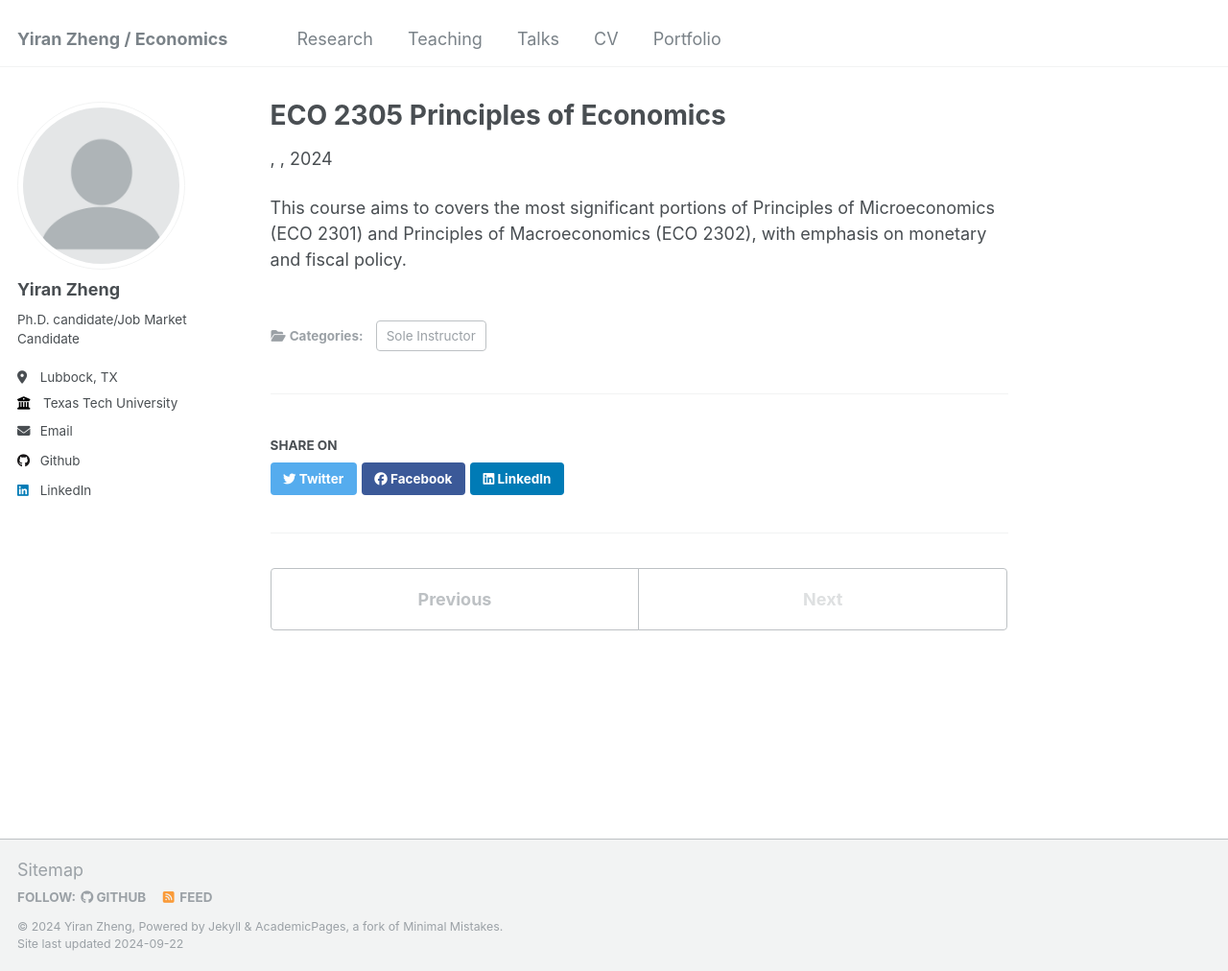
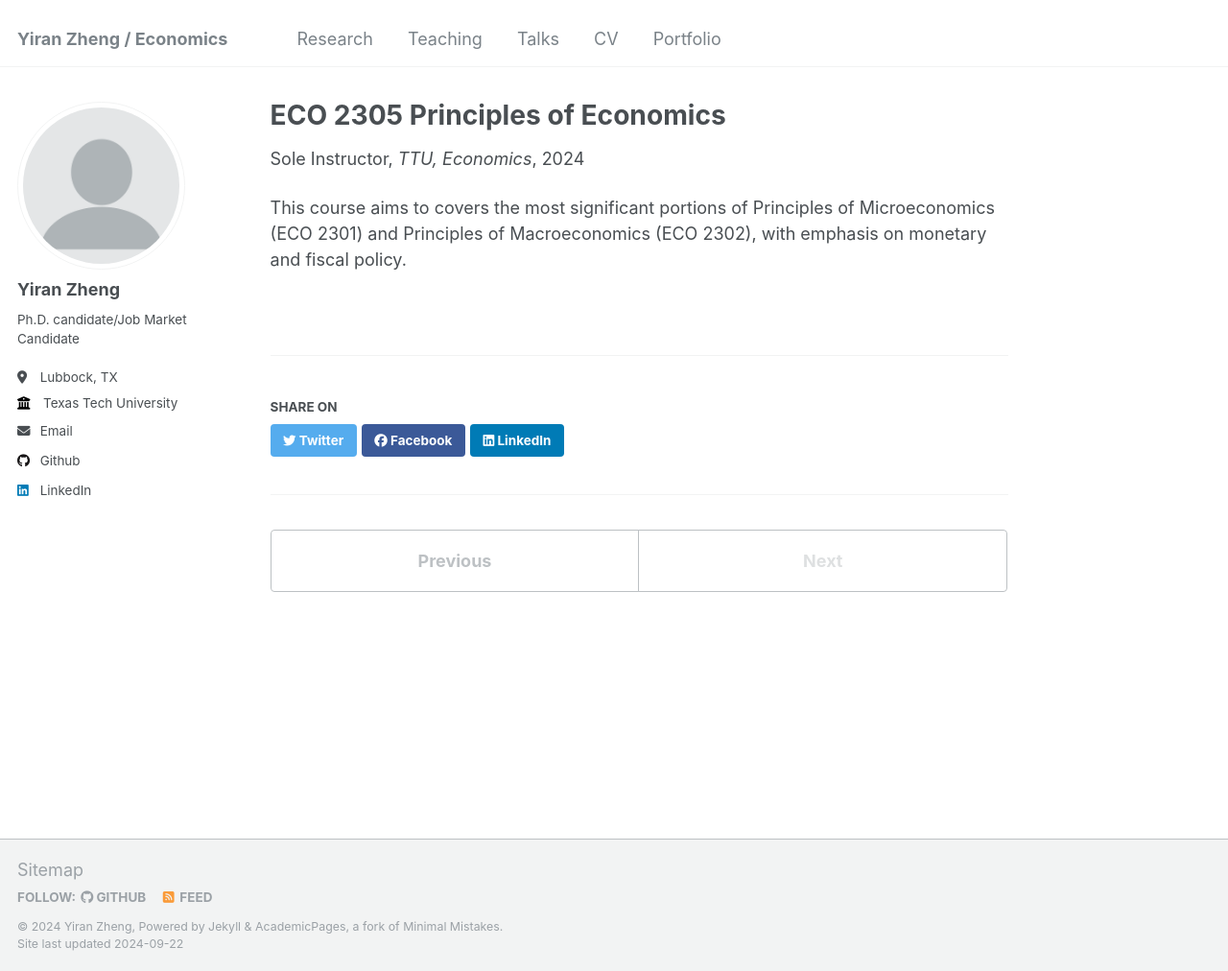
Before and after one commit to yiran-zheng/yiran-zheng.github.io, a Jekyll site: the page built from _teaching/2023Fall-2024Fall-teaching-1.md, in a window 1280 px wide and 1012 px high. Shown: the whole window at 96% size. Built offline with Jekyll 4.4.1, drawn with Linux system fonts in a browser that asks for light colours; a file with an impossible date is left out; part of the change alters nothing that is shown.

Commit message:
Update 2023Fall-2024Fall-teaching-1.md

```diff
--- a/_teaching/2023Fall-2024Fall-teaching-1.md
+++ b/_teaching/2023Fall-2024Fall-teaching-1.md
@@ -1,11 +1,10 @@
 ---
 title: "ECO 2305 Principles of Economics"
 collection: teaching
-category: Sole Instructor
-#type: "Sole Instructor"
+type: "Sole Instructor"
 permalink: /teaching/2023Fall-2024Fall-teaching-1
-#venue: "Texas Tech University, Economics"
-semester: Fall 2023, Spring 2024, Summer 2024, Fall 2024
-#location: "Lubbock, TX"
+venue: "TTU, Economics"
+date: "Fall 2023, Spring 2024, Summer 2024, Fall 2024"
+location: "Lubbock, TX"
 ---
 This course aims to covers the most significant portions of Principles of Microeconomics (ECO 2301) and Principles of Macroeconomics (ECO 2302), with emphasis on monetary and fiscal policy.
```
